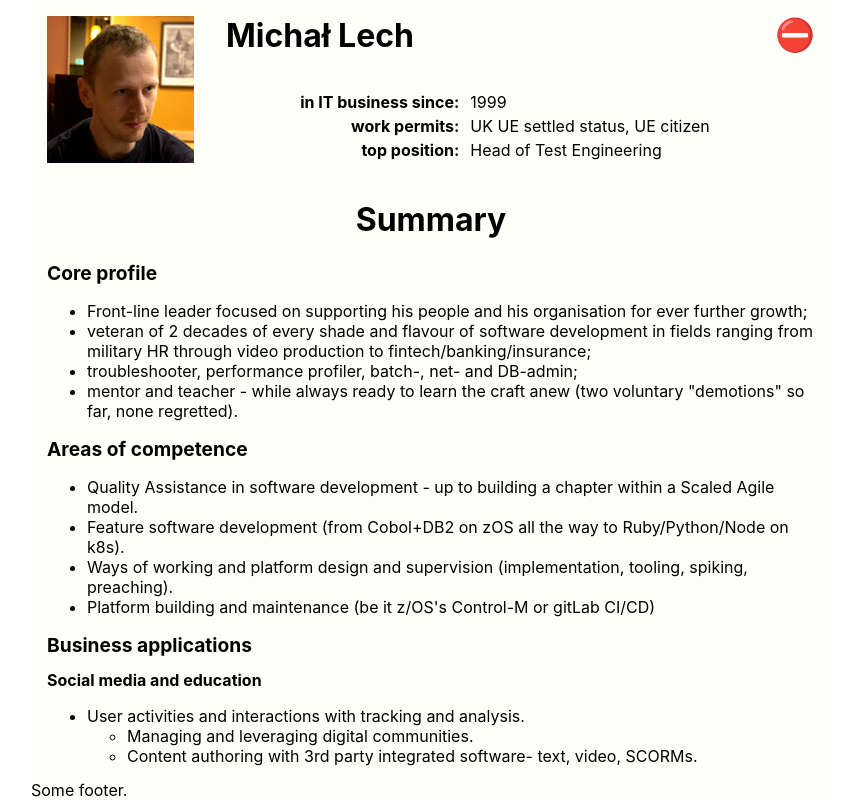
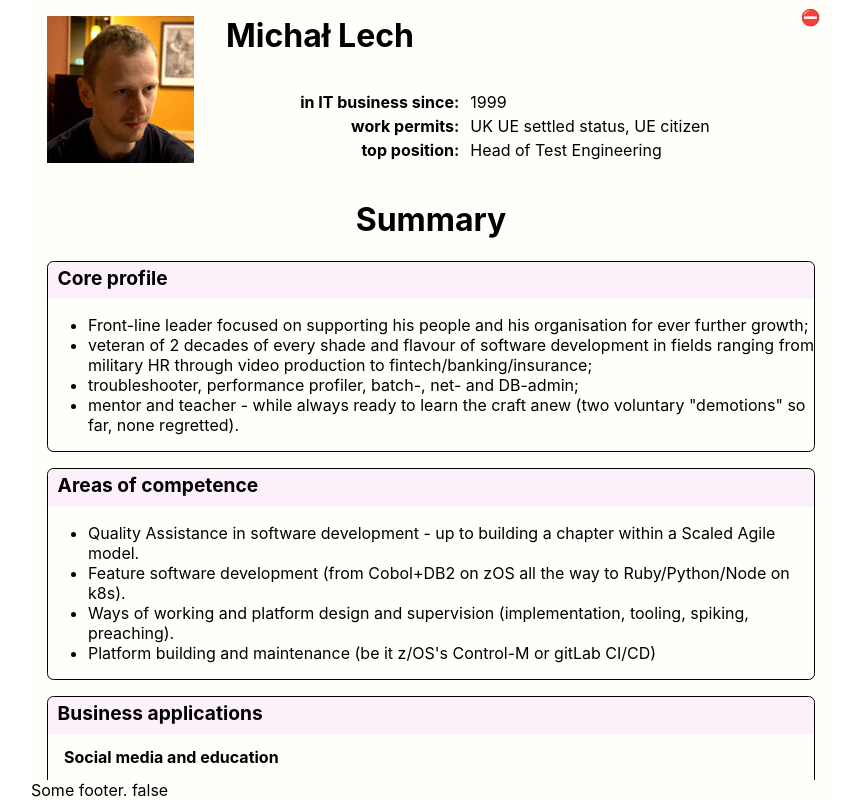
Before and after one commit to akseiya/cvml, a React (Create React App) app in the folder tsx/: page / in a window 1280 px wide. Shown: the whole page, without its empty margins (209-1060 px from the left). Built offline with nearby package versions, Linux system fonts and the light colour scheme.

Commit message:
class flipping

```diff
--- a/tsx/src/App.css
+++ b/tsx/src/App.css
@@ -24,11 +24,24 @@ body {
 }
 
 .switchbox {
+  cursor: pointer;
+
   font-family: sans-serif;
-  font-size: 2em;
+  font-size: 1em;
+
   position: absolute;
   right: 0.5em;
   top: 0.5em;
+
+  overflow: hidden;
+  width: 1.4em;
+  height: 1.4em;
+
+  transition: width 0.3s;
+}
+
+.switchbox:hover {
+  width: 9em;
 }
 
 main {
@@ -41,23 +54,25 @@ main h1 {
   text-align: center;
 }
 
-main article {
+main.rich article {
   margin: 1em;
+  border: 1px solid black;
+  border-radius: 0.4em;
 }
 
-main.rich article {
-  border: 1px solid black;
+main.rich article header {
+  font-size: 1.2em;
+  font-weight: bold;
+  border-radius: 0.4em 0.4em 0 0;
+  background-color: #FCF0FA;
+  padding: 0.2em 0 0.5em 0.5em;
 }
 
-main article header {
-  font-size: 1.2em;
-  font-weight: bold;
-}
-
-main article h1 {
+main.rich article h1 {
   font-size: 1em;
   font-weight: bold;
   text-align: left;
+  margin-left: 1em;
 }
 
 .resume-root pre {
--- a/tsx/src/App.tsx
+++ b/tsx/src/App.tsx
@@ -1,14 +1,17 @@
+/* eslint-disable react/jsx-no-bind */
 import './App.css';
 
-import React, { useEffect } from 'react';
+import React, {  useEffect, useState } from 'react';
 
-import { jdmp } from '././utils/debug';
+import {  jdmp } from '././utils/debug';
 import CVHeader from './CVHeader';
 import Summary from './Summary';
 import { resume } from './utils/Resume';
 
 export default function App() {
   const [currentResume, setCurrentResume] = resume.useState();
+  const [flatLayout, setFlatLayout] = useState(false);
+  const flipLayout = () => {setFlatLayout(!flatLayout);};
 
   useEffect(() => {
     resume.loadStaticDefault(setCurrentResume);
@@ -18,15 +21,17 @@ export default function App() {
     };
   }, []);
 
+  const switchText = flatLayout ? 'restore rich layout' : '⛔ flatten layout';
+
   return (
     <div className="resume-root">
       <CVHeader currentResume={currentResume} />
-      <main>
+      <main className={flatLayout ? '' : 'rich'}>
         <Summary currentResume={currentResume}/>
         <pre>{jdmp(currentResume)}</pre>
       </main>
-      <footer>Some footer.</footer>
-      <div className='switchbox'>⛔</div>
+      <footer>Some footer. {flatLayout.toString()}</footer>
+      <a className='switchbox' onClick={flipLayout}>{switchText}</a>
     </div>
   );
 }
--- a/tsx/src/utils/Resume.ts
+++ b/tsx/src/utils/Resume.ts
@@ -26,11 +26,11 @@ type ResumeStateSetter = React.Dispatch<
 
 export const resume = {
   loadStaticDefault: async (
-    setState: ResumeStateSetter
+    setState?: ResumeStateSetter
   ): Promise<YAMLResume> => {
     const { data } = await httpClient.getDefaultCV();
     const structure = YAML.parse(data);
-    setState(structure);
+    if(setState) setState(structure);
     return structure;
   },
   photoAsBackground: (structure: YAMLResume): React.CSSProperties => ({
```
Also changed, not shown: tsx/.eslintrc.yml.
